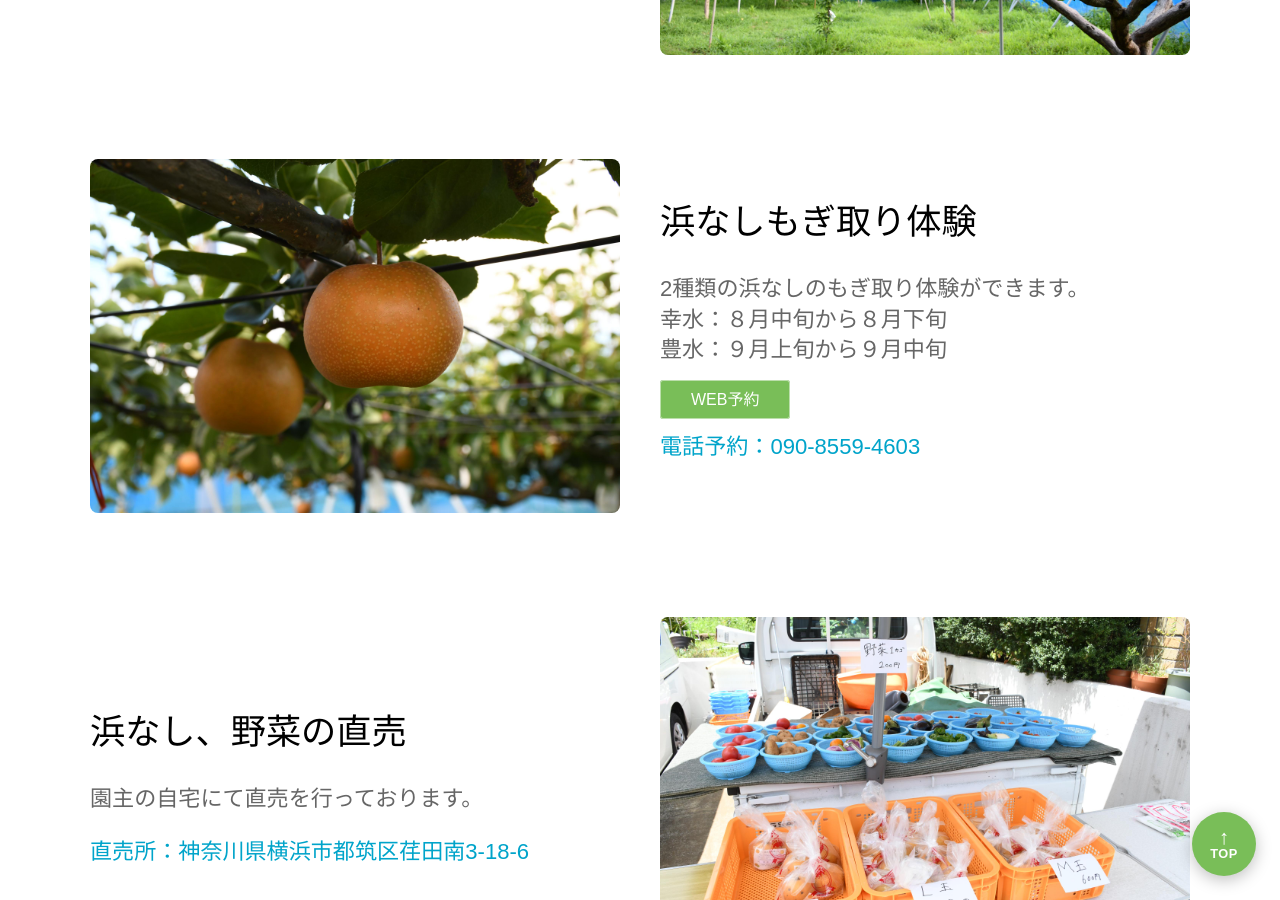
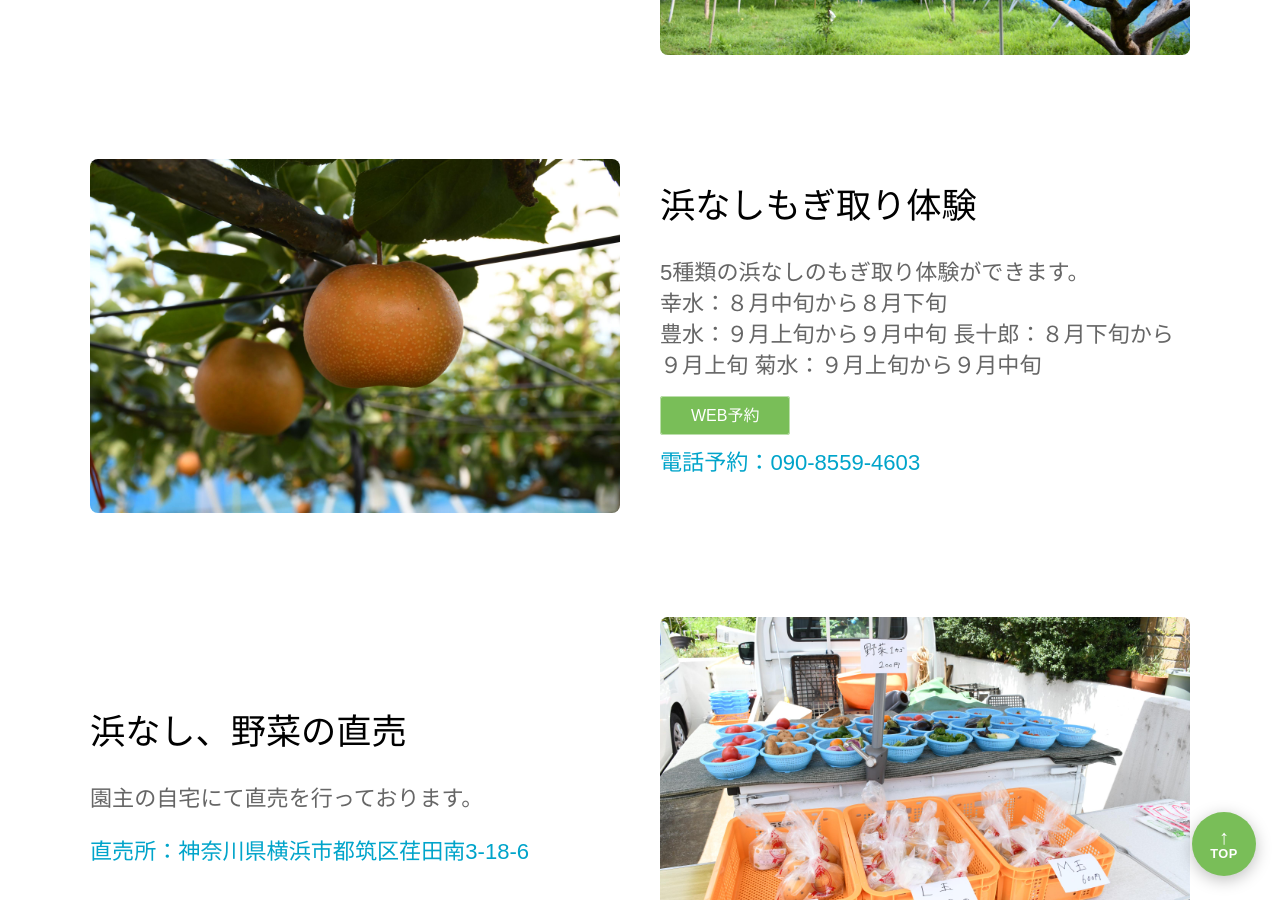
Before and after one commit to johannesnicolaus/nashi_nouen, a Jekyll site: the page built from index.html, in a window 1280 px wide and 900 px high, scrolled down 1089 px. Built offline with Jekyll 4.4.1, drawn with Linux system fonts in a browser that asks for light colours; some web fonts are replaced.

Commit message:
update hinshu

```diff
--- a/index.html
+++ b/index.html
@@ -58,9 +58,11 @@ description: 横浜のともちゃん農園の公式サイトです。新鮮な
 		<div class="container flex">
 			<div class="text editable">
 				<h2>浜なしもぎ取り体験</h2>
-				<p>2種類の浜なしのもぎ取り体験ができます。<br>
+				<p>5種類の浜なしのもぎ取り体験ができます。<br>
 					幸水：８月中旬から８月下旬<br>
 					豊水：９月上旬から９月中旬
+					長十郎：８月下旬から９月上旬
+					菊水：９月上旬から９月中旬
 				</p>
 				<div class="button"><a href="{{ site.baseurl }}/reservation/">WEB予約</a></div>
 				<p><a href="tel:090-8559-4603">電話予約：090-8559-4603</a></p>
```
